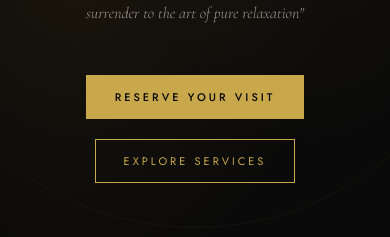
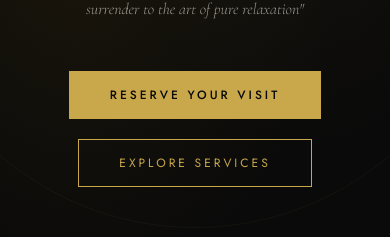
Before and after one commit to saketkumar28/Royal-Spa-Site, a React (Create React App) app in the folder Frontend/: page / in a window 390 px wide. Shown: the part 494-731 px from the top of the page. Built offline with nearby package versions, Linux system fonts and the light colour scheme; no server answers.

Commit message:
fix responsivity

```diff
--- a/Frontend/src/theme.js
+++ b/Frontend/src/theme.js
@@ -154,30 +154,9 @@ export const globalCSS = `
   @media (max-width: 900px) {
     .section { padding: 70px 24px !important; }
     .section-sm { padding: 40px 24px !important; }
-    .container { padding: 0 !important; }
     .hide-mobile { display: none !important; }
 
-    /* Fix grid overflows on tablet */
-    .container > div[style*="grid"] {
-      grid-template-columns: 1fr !important;
-    }
-
-    /* About split layout */
-    div[style*="grid-template-columns: 1fr 1fr"] {
-      grid-template-columns: 1fr !important;
-    }
-
-    /* Services grid */
-    div[style*="minmax(300px"] {
-      grid-template-columns: 1fr !important;
-    }
-
-    /* Stats grid */
-    div[style*="minmax(180px"] {
-      grid-template-columns: 1fr 1fr !important;
-    }
-
-    /* Instagram grid */
+    /* Instagram grid → 2 cols on tablet */
     div[style*="repeat(4, 1fr)"] {
       grid-template-columns: repeat(2, 1fr) !important;
       grid-template-rows: auto !important;
@@ -189,20 +168,14 @@ export const globalCSS = `
 
     /* Page hero */
     .page-hero { min-height: 42vh !important; padding: 120px 24px 60px !important; }
-
-    /* Buttons full width on small screens */
-    .btn-gold, .btn-solid {
-      padding: 13px 28px !important;
-      font-size: 11px !important;
-    }
   }
 
   @media (max-width: 600px) {
+    .section { padding: 56px 18px !important; }
+
     /* Logo scales down on mobile */
     .rh-bar svg { width: 80px !important; height: auto !important; }
-    /* Hero logo */
     section svg[width="320"] { width: 240px !important; height: auto !important; }
-  }
 
     /* Stack all grids to single column */
     div[style*="grid-template-columns"] {
@@ -218,22 +191,12 @@ export const globalCSS = `
     /* Fix hero text overflow */
     h1[style*="clamp"] { word-break: break-word; }
 
-    /* Timeline center on mobile */
-    div[style*="left: 50%; top: 0"] {
-      left: 16px !important;
-    }
-
-    /* Fix booking page step bar overflow */
-    div[style*="max-width: 700px"] {
-      padding: 40px 18px !important;
-    }
-
-    /* Fix booking grid */
+    /* Booking grid */
     div[style*="grid-template-columns: 1fr 1fr"] {
       grid-template-columns: 1fr !important;
     }
 
-    /* Fix contact two column */
+    /* Contact two column */
     div[style*="1fr 1.6fr"] {
       grid-template-columns: 1fr !important;
     }
@@ -244,29 +207,13 @@ export const globalCSS = `
       margin-top: 16px !important;
     }
 
-    /* Journal featured post */
-    div[style*="gridTemplateColumns: 1fr 1fr"][style*="gap: 0"] {
-      grid-template-columns: 1fr !important;
-    }
-
-    /* Admin dashboard sidebar */
-    aside[style*="width: 220"] {
-      width: 100% !important;
-      position: static !important;
-      height: auto !important;
-    }
-
-    main[style*="marginLeft: 220"] {
-      margin-left: 0 !important;
-    }
-
     /* Instagram grid 2 col on mobile */
     div[style*="repeat(4, 1fr)"] {
       grid-template-columns: repeat(2, 1fr) !important;
       grid-auto-rows: 160px !important;
     }
 
-    /* Fix service page filter overflow */
+    /* Service page filter buttons */
     div[style*="justifyContent: center"][style*="flexWrap: wrap"] button {
       padding: 8px 14px !important;
       font-size: 10px !important;
```
